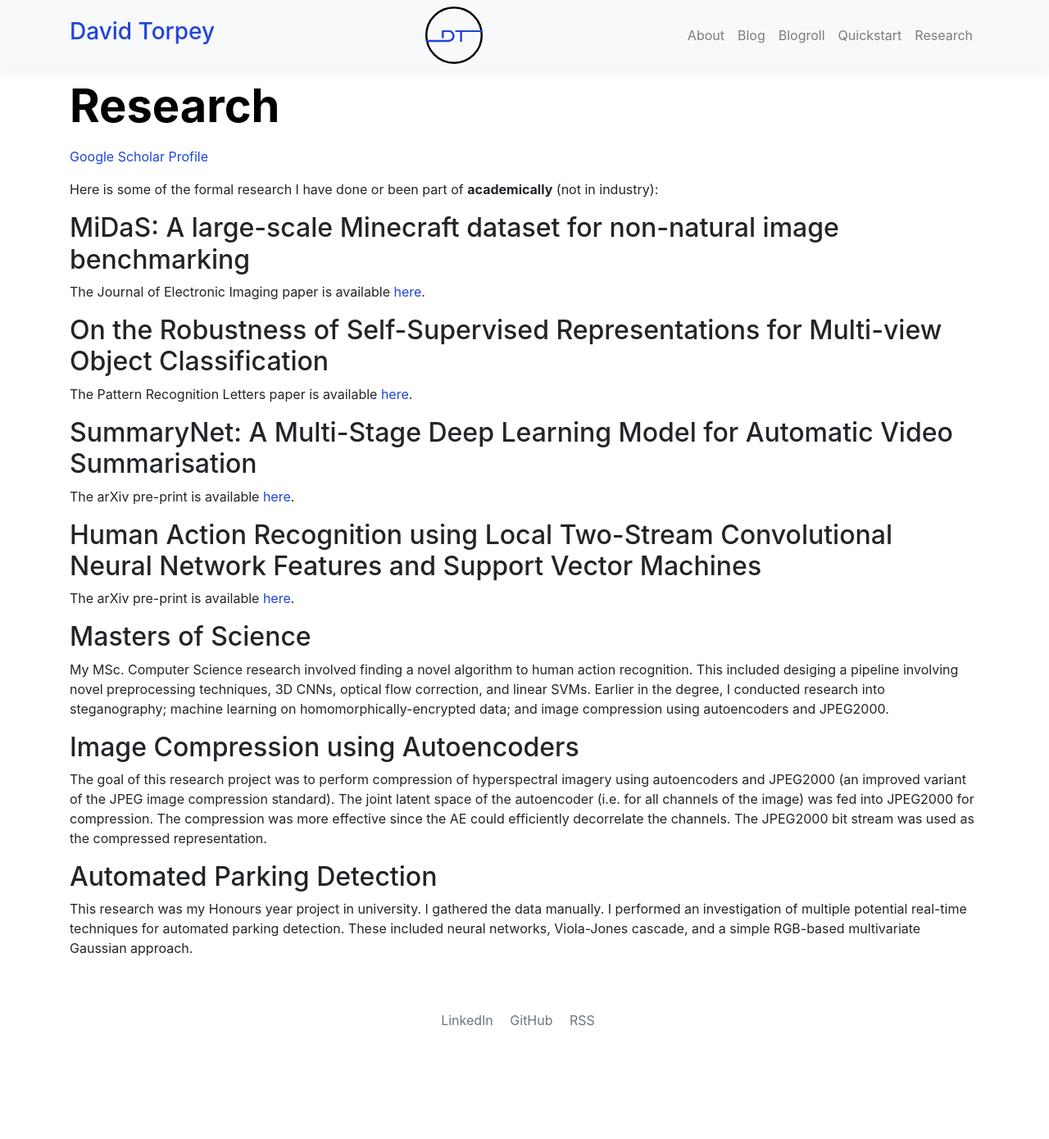
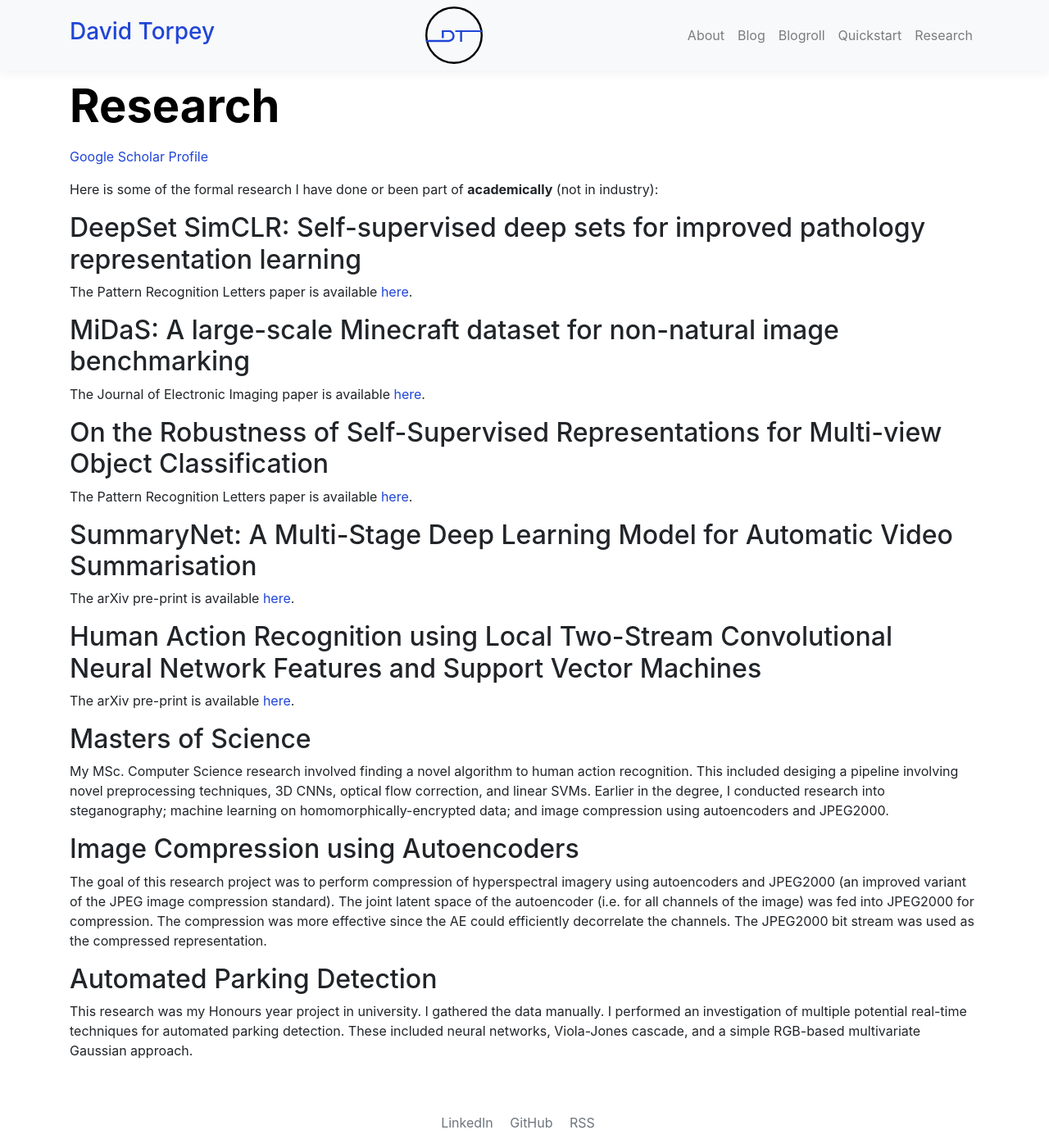
Before and after one commit to DavidTorpey/davidtorpey.github.io, a Jekyll site: the page built from research.md, in a window 1280 px wide and 1390 px high. Shown: the whole window at 82% size. Built offline with Jekyll 4.4.1, drawn with Linux system fonts in a browser that asks for light colours; nearby versions of some CDN libraries.

Commit message:
deepset-simclr

```diff
--- a/research.md
+++ b/research.md
@@ -7,6 +7,10 @@ permalink: /research/
 [Google Scholar Profile](https://scholar.google.com/citations?user=4pN26AoAAAAJ&hl=en)
 
 Here is some of the formal research I have done or been part of **academically** (not in industry):
+
+## DeepSet SimCLR: Self-supervised deep sets for improved pathology representation learning
+
+The Pattern Recognition Letters paper is available [here](https://www.sciencedirect.com/science/article/pii/S0167865524002617).
 
 ## MiDaS: A large-scale Minecraft dataset for non-natural image benchmarking
 
```
